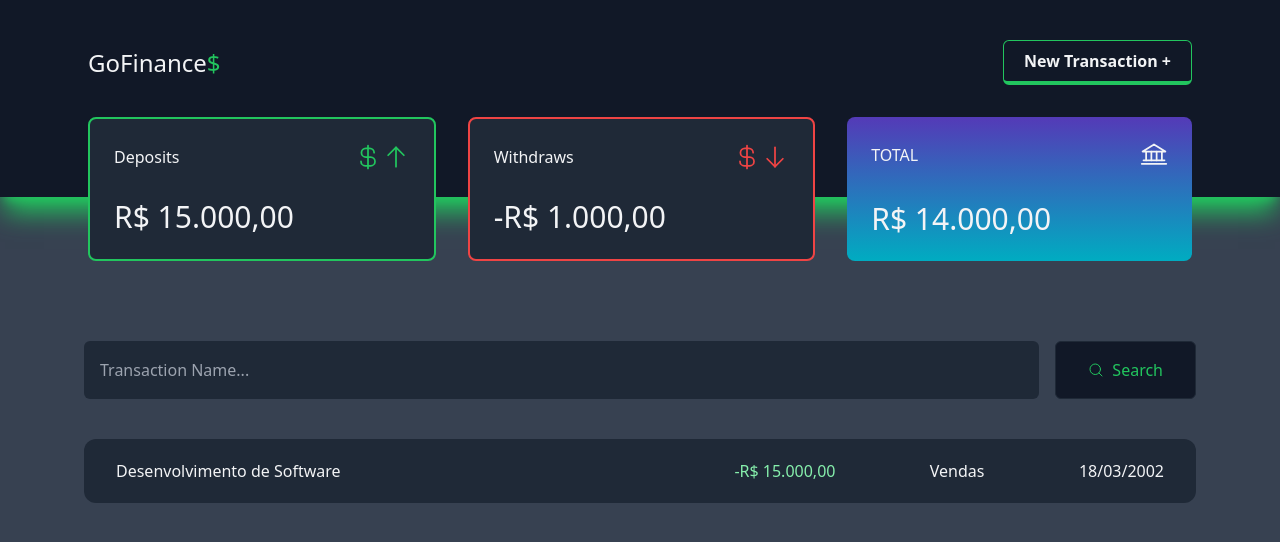
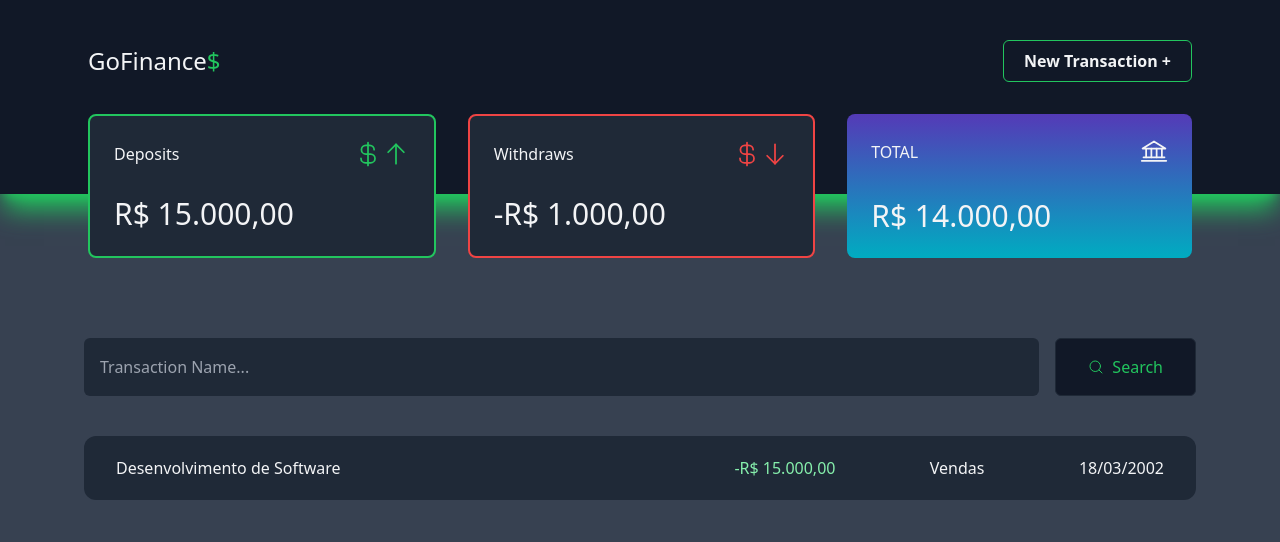
Before and after one commit to KaioMarxDEV/gofinance, a React (Vite) app in the folder web/: page /home in a window 1280 px wide. Shown: the top 542 px of the page. Built offline with nearby package versions, Linux system fonts and the light colour scheme.

Commit message:
feat: new header button style

```diff
--- a/web/src/components/Header/index.tsx
+++ b/web/src/components/Header/index.tsx
@@ -11,7 +11,9 @@ export function Header() {
           </h1>
         </div>
         <div>
-          <button className="rounded-md bg-gray-900 border border-green-500 border-b-4 border-b-green-500 hover:translate-y-1 hover:bg-green-500 transition-all ease-in-out delay-75 duration-300 h-full w-full px-5 py-2">
+          <button className="rounded-md border border-green-500 hover:bg-green-700 hover:shadow-lg
+          focus:bg-green-500 focus:shadow-lg focus:outline-none focus:ring-0
+          active:bg-green-500 active:shadow-lg transition-all ease-in-out duration-150 h-full w-full px-5 py-2">
             <strong className="text-base">
               New Transaction +
             </strong>
```
